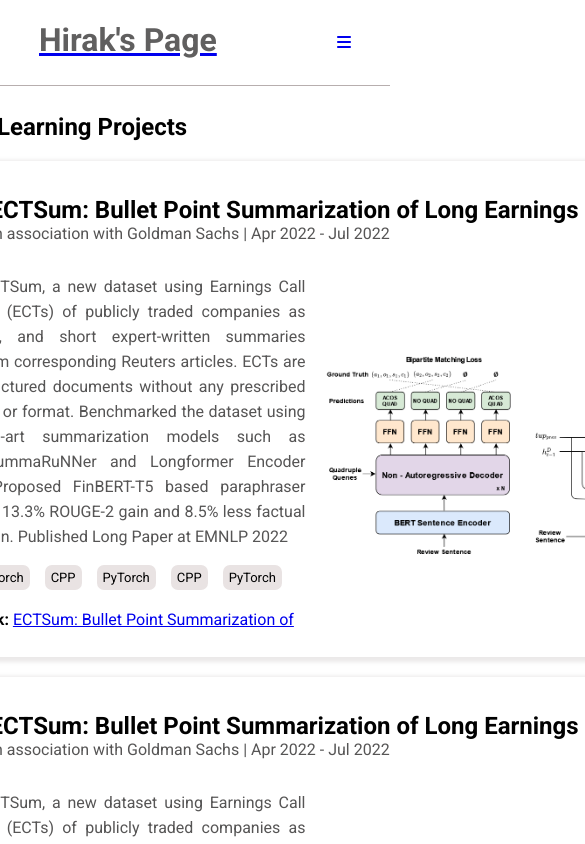
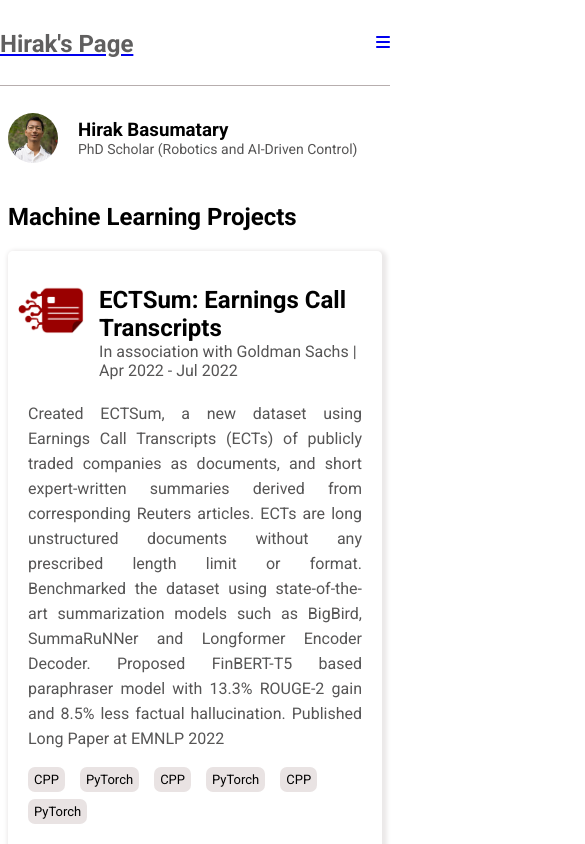
Before and after one commit to donbasu15/donbasu15.github.io, a React (Vite) app: page /portfolio/projects in a window 390 px wide. Shown: the top 844 px of the page, 585 px wide, since content can reach past the window. Built offline with nearby package versions, Linux system fonts and the light colour scheme.

Commit message:
media query

```diff
--- a/src/App.css
+++ b/src/App.css
@@ -1,9 +1,7 @@
 *{
     font-family: 'Roboto';
 }
-.sidebar{
-    width: 207px;
-}
+
 #page-header{
     width: 100%;
     background-color: white;
@@ -13,24 +11,7 @@
 #page-footer{
     width: 100%;
 }
-.user-avatar{
-     display: flex;
-     justify-content: center;
-}
-.user-avatar .user-photo{
-    width: 75%;
-    border-radius: 50%;
-}
-.user-link-wrapper a{
-    display: block;
-    margin-bottom: 15px;
-    font-size: 14px;
-    text-decoration: none;
-    color: rgb(86, 85, 85);
-}
-.user-link-wrapper a:hover{
-    text-decoration: underline;
-}
+
 
 /* header CSS */
 .head-wrapper{
@@ -40,7 +21,7 @@
     justify-content: center;
 }
 .header{
-    width: 1207px;
+    width: 1206px;
     height: 85px;
     display: flex;
     justify-content: space-between;
@@ -53,11 +34,12 @@
 /* .header .page-title{
     text-align: left;
 } */
-.header .page-title a h1{
+.header .page-title a h2{
     text-decoration: none;
+    padding-top: 10px;
     color: rgb(96, 95, 95);
 }
-.header .page-title a h1:hover{
+.header .page-title a h2:hover{
     text-decoration: underline;
     color: rgb(96, 95, 95);
 }
@@ -90,6 +72,7 @@
     display: flex;
     flex-direction: column;
     align-items: center;
+    justify-content: center;
 }
 .nav-icon{
     display: none;
@@ -136,68 +119,8 @@
     }
 }
 /* project component css */
-.projects{
-    margin-left: 100px;
-}
-.project-container{
-    width:900px;
-    border-radius: 5px;
-    box-shadow: 2px 2px 4px 3px rgb(235, 233, 233);
-}
-.project-head{
-    display: flex;
-    padding: 5px;
-    justify-content:left;
-}
-.heading h2{
-     margin: 30px 0px 0px 0px;
-}
-.heading p{
-    margin: 0px;
-}
-.project-head .icon {
-    margin-right: 10px;
-}
-.project-head .icon img{
-    height: 48px;
-    margin-top: 25px;
-    padding: 5px;
-}
-.project-body{
-    display: flex;
-    margin: 0px 20px 20px 20px;
-    justify-content: space-between;
-    align-items: center;
-}
-/* .project-body div{
 
-} */
-.project-body .description{
-    line-height: 25px;
-    width: 45%;
-}
-.project-body .description p{
-    text-align: justify;
-}
-.project-body .image{
-    width: 53%;
-}
-.project-body .image img{
-    width: 100%;
-    height: 100%;
-}
-/* page body structure CSS */
-.page-body{
-    margin-top: 20px;
-    width: 1100px;
-    display: flex;
-    justify-content: center;
-    margin-top: 85px;
-}
 
-/* .body-parts{
-    margin: 25px;
-} */
 /* tag */
 .tags{
     display: flex;
@@ -216,56 +139,6 @@ p{
     color: rgb(86, 85, 85);
 }
 
-/* home page */
-.home-body{
-    width: 1000px;
-
-}
-
-.home-content{
-    width: 80%;
-    margin-left: 100px;
-}
-
-.home-content h1{
-    margin-bottom: 0px;
-}
-
-.hirak-heading{
-    width: 100%;
-}
-
-.about-hirak{
-    display: flex;
-    margin-top: 20px;
-}
-
-.about-hirak .about-text{
-    width: 60%;
-    font-size: large;
-}
-.about-hirak .about-text p{
-    margin-bottom: 30px;
-}
-.about-hirak .about-img{
-    width: 40%;
-    text-align: center;
-}
-.about-hirak .about-img h3{
-    margin-top: 0px;
-}
-.about-hirak .about-img img{
-    width: 300px;
-}
-.interest-hirak h1{
-    margin-top: 0px;
-}
-.interest-hirak p{
-    font-size: large;
-    line-height: 30px;
-}
-
-
 /* style footer */
 
 .footer{
@@ -278,3 +151,9 @@ p{
     align-items: center;
     background-color: rgb(194, 193, 193);
 }
+
+@media screen and (max-width: 1240px) {
+    .header{
+        width: 830px;
+    }
+}
--- a/src/Components/Header.jsx
+++ b/src/Components/Header.jsx
@@ -16,7 +16,7 @@ function Header(){
         <div className="header">
           <div className="header-part">
             <div className="page-title">
-                <a href="/portfolio/"><h1>Hirak's Page</h1></a>
+                <a href="/portfolio/"><h2>Hirak's Page</h2></a>
             </div>
             <div className="page-menu" id="myTopnav">
 
--- a/src/Components/Project.jsx
+++ b/src/Components/Project.jsx
@@ -1,3 +1,4 @@
+import '../assets/CSS/Project.css'
 import Icon from "../assets/Images/acos.png"
 import ProImg from "../assets/Images/acos_img1.png"
 function Projects(){
@@ -12,7 +13,7 @@ function Projects(){
                      <img src={Icon} alt="I" />
                   </div>
                   <div className="heading">
-                      <h2>ECTSum: Bullet Point Summarization of Long Earnings Call Transcripts</h2>
+                      <h2>ECTSum: Earnings Call Transcripts</h2>
                       <p>In association with Goldman Sachs | Apr 2022 - Jul 2022</p>
                   </div>
                </div>
--- a/src/Components/Sidebar.jsx
+++ b/src/Components/Sidebar.jsx
@@ -1,5 +1,4 @@
 import ProfileImage from '../assets/Images/Hirak_compressed.jpg'
-
 function Sidebar (){
     return(
         <div className='sidebar'>
--- /dev/null
+++ b/src/assets/CSS/Home.css
@@ -0,0 +1,75 @@
+
+/* home page */
+.home-body{
+    width: 1000px;
+}
+
+.home-content{
+    width: 80%;
+    margin-left: 100px;
+}
+
+.home-content h1{
+    margin-bottom: 0px;
+}
+
+.hirak-heading{
+    width: 100%;
+}
+
+.about-hirak{
+    display: flex;
+    margin-top: 20px;
+}
+
+.about-hirak .about-text{
+    width: 60%;
+    font-size: large;
+}
+.about-hirak .about-text p{
+    margin-bottom: 30px;
+}
+.about-hirak .about-img{
+    width: 40%;
+    text-align: center;
+}
+.about-hirak .about-img h3{
+    margin-top: 0px;
+}
+.about-hirak .about-img img{
+    width: 300px;
+}
+.interest-hirak h1{
+    margin-top: 0px;
+}
+.interest-hirak p{
+    font-size: large;
+    line-height: 30px;
+}
+
+
+@media screen and (max-width: 1240px) {
+    .home-body{
+        width: 655px;
+    }
+    .about-hirak{
+        flex-direction: column;
+        margin-top: 20px;
+    }
+    .about-hirak .about-text{
+        width: 100%
+    }
+    .about-img{
+        display: none;
+    }
+}
+@media screen and (max-width: 930px) {
+
+    .home-body{
+        width: 100%;
+    }
+    .home-content{
+        width: 100%;
+        margin-left: 0px;
+    }
+}
--- /dev/null
+++ b/src/assets/CSS/Page.css
@@ -0,0 +1,18 @@
+/* page body structure CSS */
+.page-body{
+    margin-top: 20px;
+    width: 1100px;
+    display: flex;
+    justify-content: center;
+    margin-top: 85px;
+}
+
+@media screen and (max-width: 930px) {
+    .page-body{
+        width: 100%;
+        flex-direction: column;
+        align-items: center;
+        justify-content: center;
+    }
+
+}
--- /dev/null
+++ b/src/assets/CSS/Project.css
@@ -0,0 +1,85 @@
+.projects{
+    margin-left: 100px;
+}
+.project-container{
+    width:900px;
+    border-radius: 5px;
+    box-shadow: 2px 2px 4px 3px rgb(235, 233, 233);
+}
+.project-head{
+    display: flex;
+    padding: 5px;
+    justify-content:left;
+}
+.heading h2{
+     margin: 30px 0px 0px 0px;
+}
+.heading p{
+    margin: 0px;
+}
+.project-head .icon {
+    margin-right: 10px;
+}
+.project-head .icon img{
+    height: 48px;
+    margin-top: 25px;
+    padding: 5px;
+}
+.project-body{
+    display: flex;
+    margin: 0px 20px 20px 20px;
+    justify-content: space-between;
+    align-items: center;
+}
+.project-body .description{
+    line-height: 25px;
+    width: 45%;
+}
+.project-body .description p{
+    text-align: justify;
+}
+.project-body .image{
+    width: 53%;
+
+}
+.project-body .image img{
+    width: 100%;
+    height: 285px;
+    object-fit: fill;
+}
+.links{
+    margin-bottom: 10px;
+}
+@media screen and (max-width: 1240px) {
+    .project-container{
+        width: 655px;
+    }
+    .project-body{
+        flex-direction: column;
+    }
+    .project-body .description{
+        width: 100%;
+    }
+    .project-body .image{
+        width: 100%;
+
+    }
+}
+@media screen and (max-width: 930px) {
+    .project-container{
+        width: 100%;
+        margin-left: 0px;
+    }
+    .project-body{
+        flex-direction: column;
+    }
+    .project-body .description{
+        width: 100%;
+    }
+    .project-body .image{
+        width: 100%;
+    }
+    .projects{
+        margin-left: 0px;
+    }
+}
--- /dev/null
+++ b/src/assets/CSS/Sidebar.css
@@ -0,0 +1,62 @@
+.sidebar{
+    width: 207px;
+    margin-top: 50px;
+}
+.user-avatar{
+    display: flex;
+    justify-content: center;
+}
+.user-avatar .user-photo{
+   width: 75%;
+   border-radius: 50%;
+}
+.user-link-wrapper a{
+   display: block;
+   margin-bottom: 15px;
+   font-size: 14px;
+   text-decoration: none;
+   color: rgb(86, 85, 85);
+}
+.user-link-wrapper a:hover{
+   text-decoration: underline;
+}
+@media screen and (max-width: 1240px) {
+    .sidebar{
+        width: 170px;
+        margin-top: 50px;
+    }
+}
+@media screen and (max-width: 970px) {
+    .sidebar{
+        width: 150px;
+    }
+}
+@media screen and (max-width: 930px) {
+    .sidebar{
+        width: 100%;
+        height: 90px;
+        margin-top: 0px;
+        display: flex;
+        align-items: center;
+        justify-content:flex-start;
+    }
+    .user-avatar .user-photo{
+        width:  50px;
+        height: 50px;
+        border-radius: 50%;
+     }
+     .user-link-wrapper{
+        display: none;
+     }
+     .user-content h3{
+        margin: 0px 20px;
+
+     }
+     .user-content p{
+        margin: 0px 20px;
+
+     }
+     #page-sidebar{
+        width: 100%;
+     }
+}
--- a/src/main.jsx
+++ b/src/main.jsx
@@ -3,6 +3,9 @@ import { createRoot } from 'react-dom/client'
 import App from './App.jsx'
 import './index.css'
 import './App.css'
+import './assets/CSS/Home.css'
+import './assets/CSS/Page.css'
+import "./assets/CSS/Sidebar.css"
 import Home from './Pages/Home.jsx'
 import ProjectPage from './Pages/ProjectPage.jsx'
 import NotFound from './Pages/NotFound.jsx'
```
